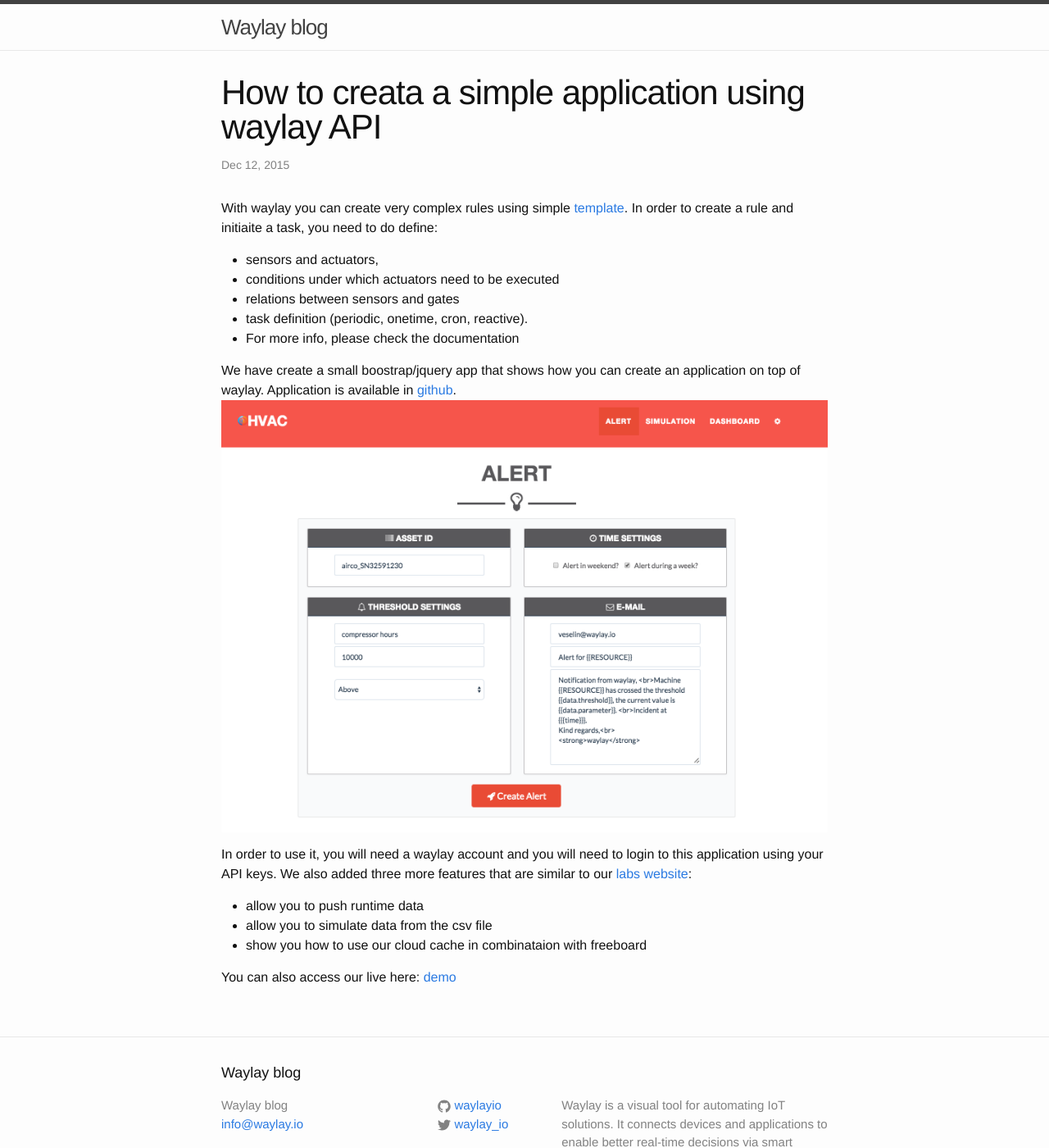
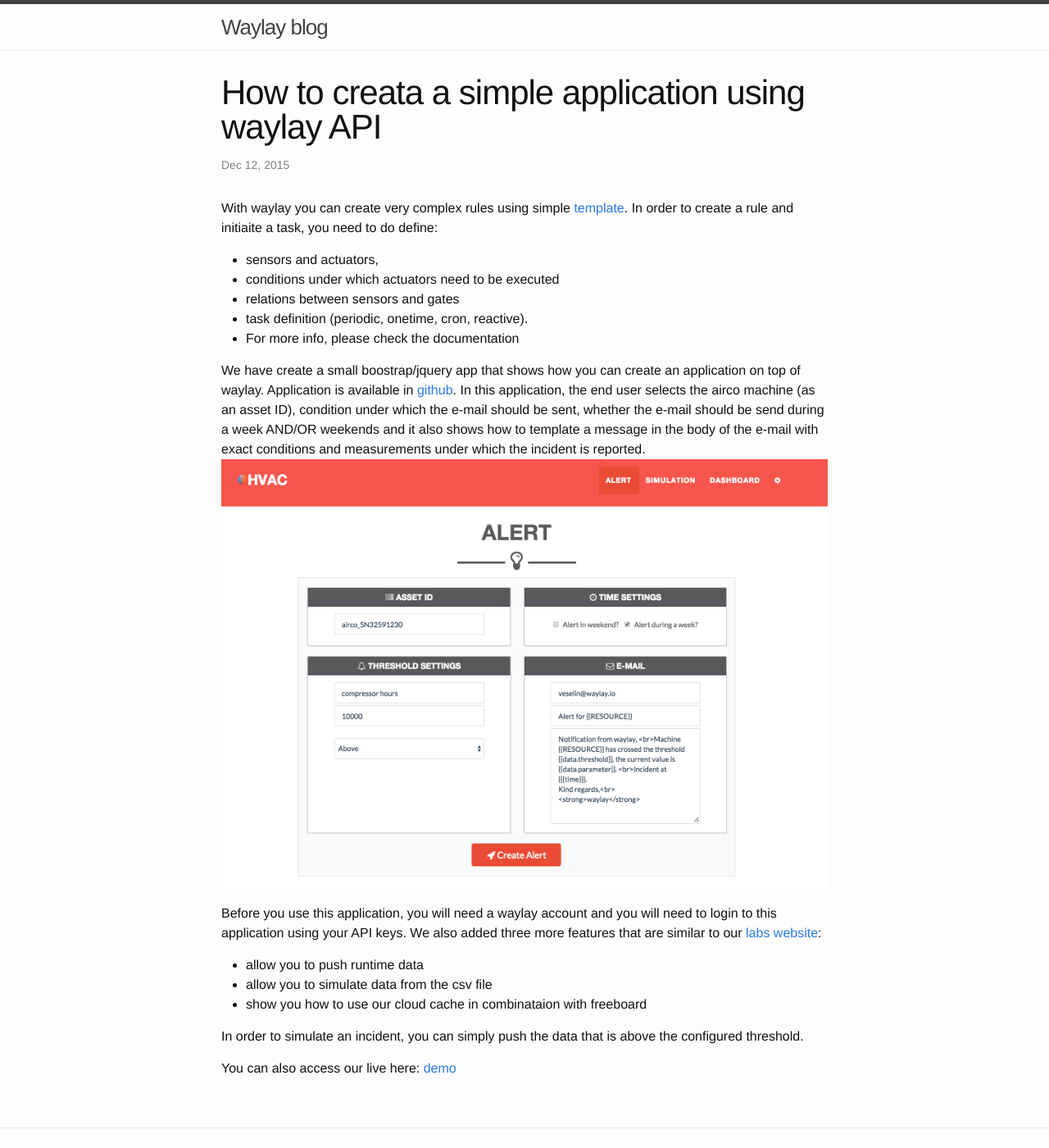
Before and after one commit to jasperdevrient/waylayio.github.io, a Jekyll site: the page built from _posts/2015-12-12-how-to-create-UI.markdown, in a window 1280 px wide and 1400 px high. Shown: the whole window at 82% size. Built offline with Jekyll 4.4.1, drawn with Linux system fonts in a browser that asks for light colours.

Commit message:
Update 2015-12-12-how-to-create-UI.markdown

```diff
--- a/_posts/2015-12-12-how-to-create-UI.markdown
+++ b/_posts/2015-12-12-how-to-create-UI.markdown
@@ -14,15 +14,17 @@
 *
 For more info, please check the documentation
 
-We have create a small boostrap/jquery app that shows how you can create an application on top of waylay. Application is available in [github] [repo].
+We have create a small boostrap/jquery app that shows how you can create an application on top of waylay. Application is available in [github] [repo]. In this application, the end user selects the airco machine (as an asset ID), condition under which the e-mail should be sent, whether the e-mail should be send during a week AND/OR weekends and it also shows how to template a message in the body of the e-mail with exact conditions and measurements under which the incident is reported.
 ![UI application]({{ site.baseurl }}/assets/images/application.png)
 
-In order to use it, you will need a waylay account and you will need to login to this application using your API keys.
+Before you use this application, you will need a waylay account and you will need to login to this application using your API keys.
 We also added three more features that are similar to our [labs website] [labs]:
 
 * allow you to push runtime data
 * allow you to simulate data from the csv file
 * show you how to use our cloud cache in combinataion with freeboard
+
+In order to simulate an incident, you can simply push the data that is above the configured threshold.
 
 You can also access our live here: [demo] [demo]
 
```
